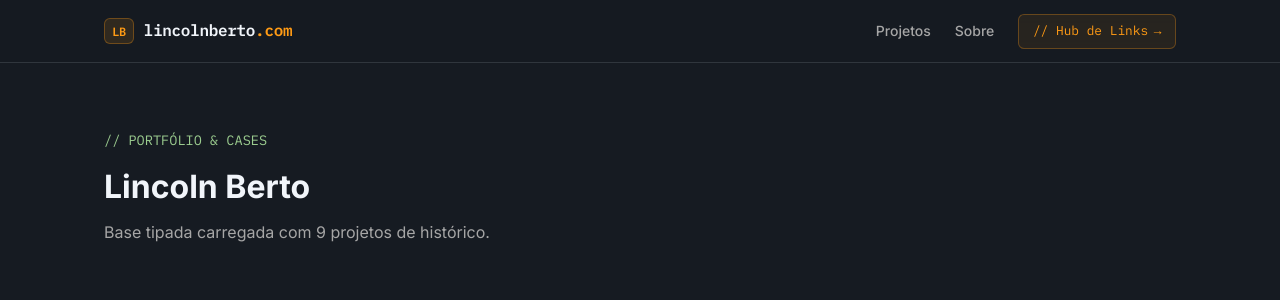
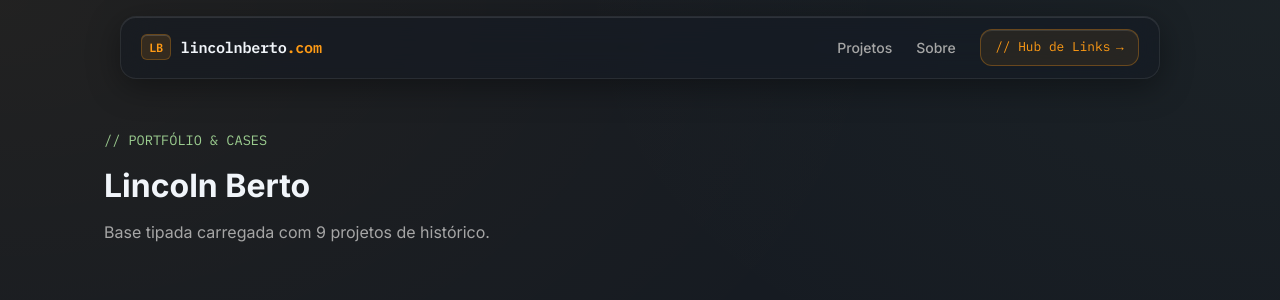
Before and after one commit to eilincoln/portfolio, a React (Vite) app: page / in a window 1280 px wide. Shown: the top 300 px of the page. Built offline with nearby package versions, Linux system fonts and the light colour scheme.

Commit message:
style: aplica estetica de vidro liquido do macos na navbar e tokens

```diff
--- a/src/components/Navbar/Navbar.module.css
+++ b/src/components/Navbar/Navbar.module.css
@@ -1,18 +1,22 @@
 .header {
   position: sticky;
-  top: 0;
+  top: 1rem;
   z-index: 50;
-  width: 100%;
-  background-color: rgba(22, 27, 34, 0.8);
-  backdrop-filter: blur(12px);
-  -webkit-backdrop-filter: blur(12px);
-  border-bottom: 1px solid var(--border-subtle);
+  width: calc(100% - 2rem);
+  max-width: 1040px;
+  margin: 0 auto;
+
+  /* Vidro macOS Estilo Island/Pill */
+  background: var(--glass-bg);
+  backdrop-filter: blur(20px) saturate(180%);
+  -webkit-backdrop-filter: blur(20px) saturate(180%);
+  border: 1px solid var(--glass-border);
+  border-radius: var(--radius-lg);
+  box-shadow: var(--glass-shadow), var(--glass-inner-bevel);
 }
 
 .navContainer {
-  max-width: 1120px;
-  margin: 0 auto;
-  padding: 0.85rem 1.5rem;
+  padding: 0.75rem 1.25rem;
   display: flex;
   align-items: center;
   justify-content: space-between;
@@ -23,7 +27,7 @@
   align-items: center;
   gap: 0.6rem;
   font-family: var(--font-mono);
-  font-size: 1rem;
+  font-size: 0.95rem;
   font-weight: 700;
   color: var(--text-primary);
   letter-spacing: -0.02em;
@@ -31,8 +35,9 @@
 
 .brandBadge {
   color: var(--accent-cta);
-  background-color: rgba(255, 155, 21, 0.12);
-  border: 1px solid rgba(255, 155, 21, 0.3);
+  background: rgba(255, 155, 21, 0.12);
+  border: 1px solid rgba(255, 155, 21, 0.25);
+  box-shadow: inset 0 1px 0 rgba(255, 255, 255, 0.15);
   padding: 0.15rem 0.45rem;
   border-radius: var(--radius-sm);
   font-size: 0.75rem;
@@ -56,14 +61,16 @@
   color: var(--text-primary);
 }
 
+/* Botão macOS com acabamento translúcido e borda de luz */
 .ctaLink {
   font-family: var(--font-mono);
   font-size: 0.8rem;
   color: var(--accent-cta);
-  background-color: rgba(255, 155, 21, 0.08);
+  background: rgba(255, 155, 21, 0.08);
   border: 1px solid rgba(255, 155, 21, 0.3);
-  padding: 0.4rem 0.85rem;
-  border-radius: var(--radius-sm);
+  box-shadow: inset 0 1px 0 rgba(255, 255, 255, 0.1);
+  padding: 0.45rem 0.9rem;
+  border-radius: var(--radius-md);
   transition: all var(--transition-fast);
   display: inline-flex;
   align-items: center;
@@ -71,11 +78,17 @@
 }
 
 .ctaLink:hover {
-  background-color: var(--accent-cta);
+  background: var(--accent-cta);
   color: #0d1117;
+  box-shadow: 0 4px 15px rgba(255, 155, 21, 0.35);
 }
 
 @media (max-width: 640px) {
+  .header {
+    top: 0.5rem;
+    width: calc(100% - 1rem);
+  }
+
   .navLinks {
     gap: 0.85rem;
   }
--- a/src/index.css
+++ b/src/index.css
@@ -1,4 +1,5 @@
 :root {
+  /* Paleta Base */
   --bg-main: #161b22;
   --bg-card: #21262d;
   --bg-surface: #434243;
@@ -9,9 +10,20 @@
   --accent-status: #9bcc8f;
   --border-subtle: #30363d;
 
+  /* Efeito Vidro macOS (Liquid Acrylic) */
+  --glass-bg: rgba(22, 27, 34, 0.65);
+  --glass-card-bg: rgba(33, 38, 45, 0.55);
+  --glass-card-hover: rgba(45, 52, 62, 0.7);
+  --glass-border: rgba(255, 255, 255, 0.08);
+  --glass-border-highlight: rgba(255, 255, 255, 0.16);
+  --glass-shadow: 0 8px 32px 0 rgba(0, 0, 0, 0.37);
+  --glass-inner-bevel: inset 0 1px 0 0 rgba(255, 255, 255, 0.1);
+
+  /* Tipografia */
   --font-body: "Inter", system-ui, -apple-system, sans-serif;
   --font-mono: "IBM Plex Mono", monospace;
 
+  /* Espaçamentos e Transições */
   --radius-sm: 6px;
   --radius-md: 12px;
   --radius-lg: 16px;
@@ -33,6 +45,10 @@ html {
 body {
   min-height: 100vh;
   background-color: var(--bg-main);
+  background-image:
+    radial-gradient(at 0% 0%, rgba(255, 155, 21, 0.05) 0px, transparent 50%),
+    radial-gradient(at 100% 0%, rgba(155, 204, 143, 0.04) 0px, transparent 40%);
+  background-attachment: fixed;
   color: var(--text-primary);
   font-family: var(--font-body);
   line-height: 1.6;
```
